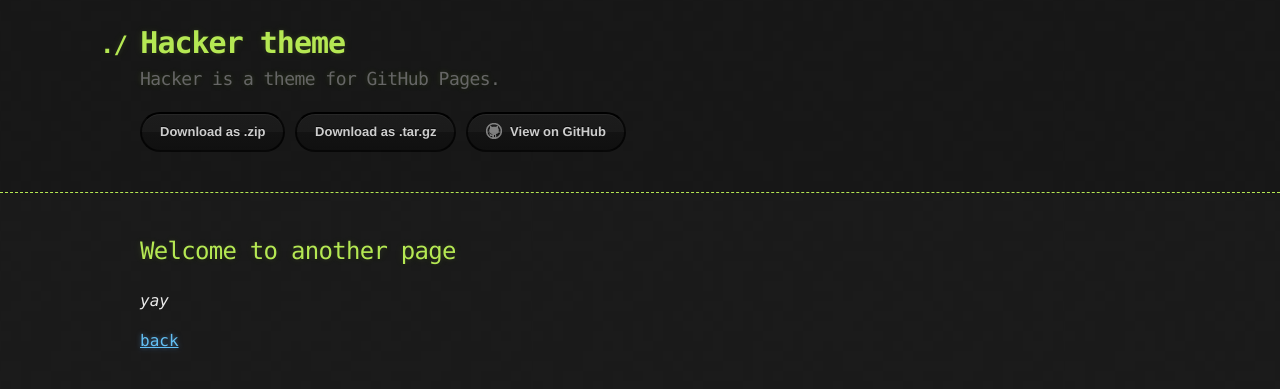
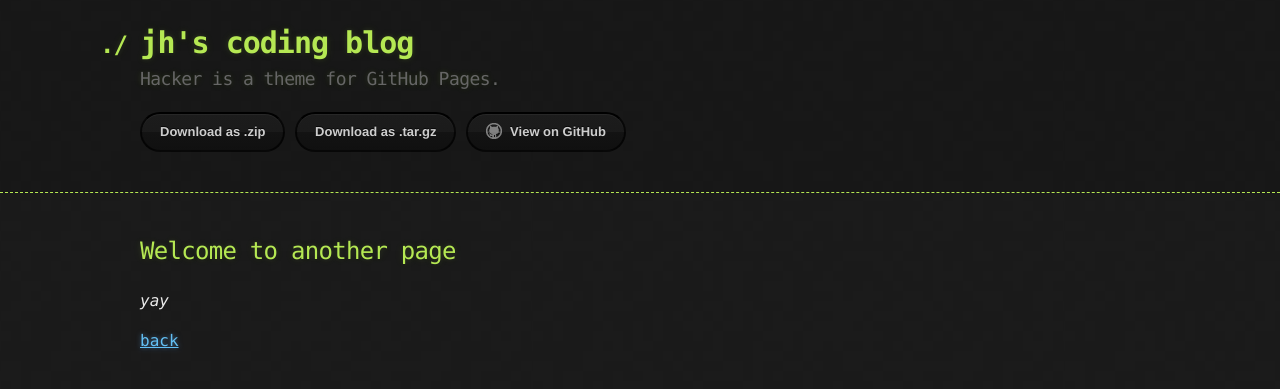
Before and after one commit to junhyeong1211/junhyeong1211.github.i, a Jekyll site: the page built from another-page.md, in a window 1280 px wide. Shown: the top 389 px of the page. Built offline with Jekyll 4.4.1, drawn with Linux system fonts in a browser that asks for light colours.

Commit message:
Update _config.yml

```diff
--- a/_config.yml
+++ b/_config.yml
@@ -1,4 +1,4 @@
-title: Hacker theme
+title: jh's coding blog
 description: Hacker is a theme for GitHub Pages.
 show_downloads: true
 google_analytics:
```
